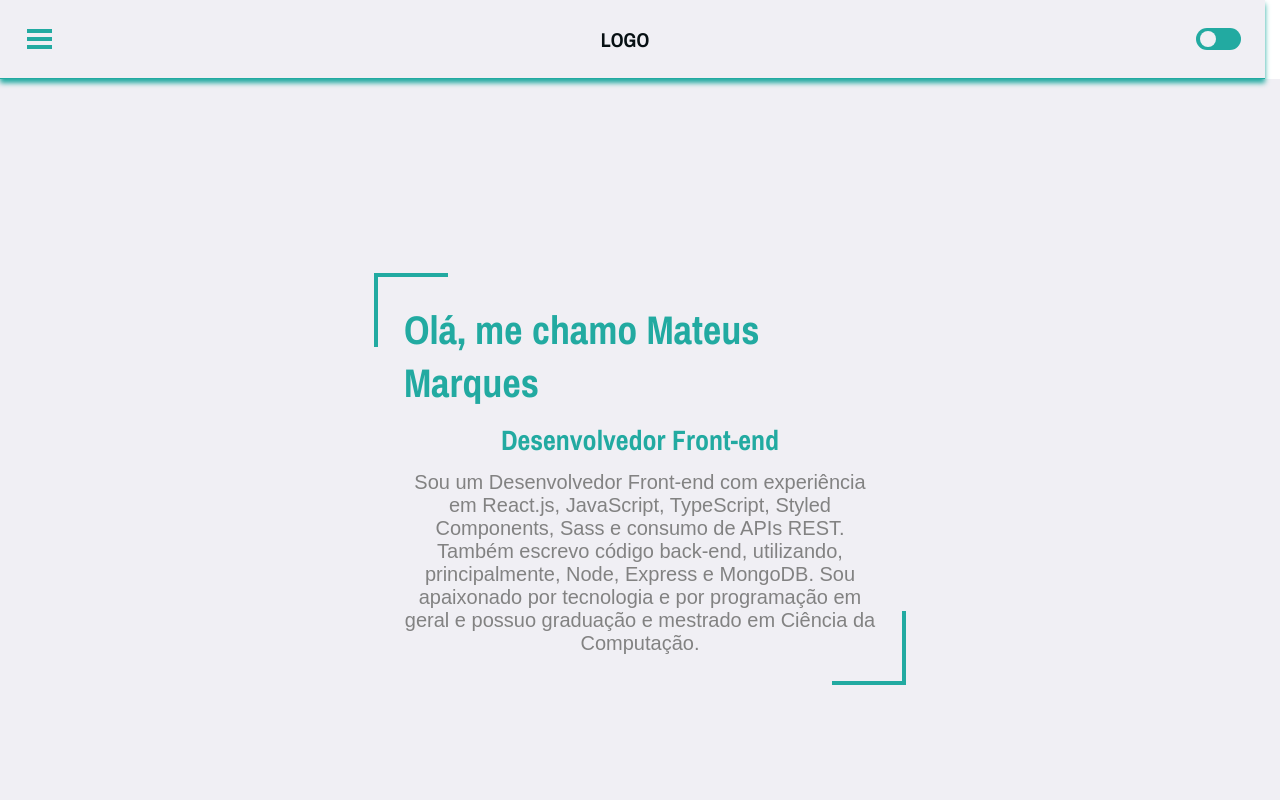
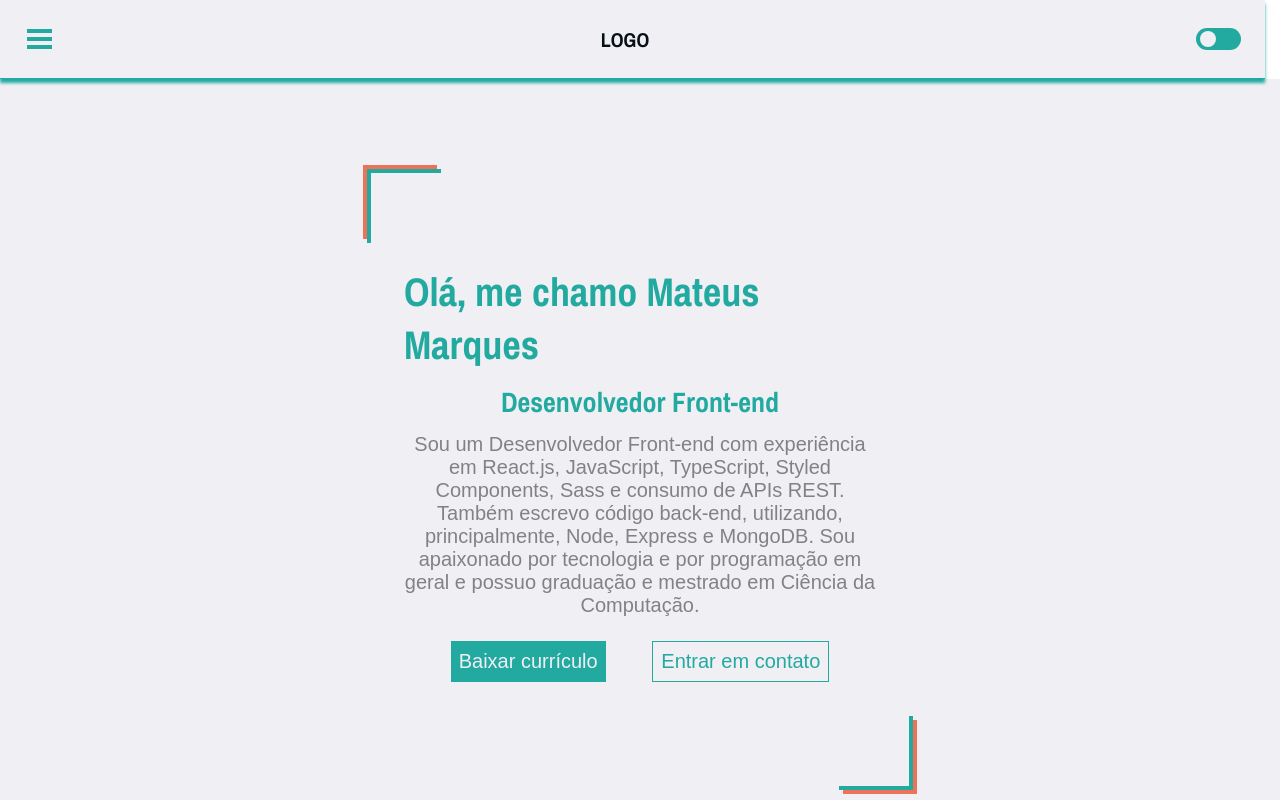
Before and after one commit to mahteusz/Portfolio, a React (Vite) app: page / in a window 1280 px wide. Built offline with nearby package versions, Linux system fonts and the light colour scheme; a web font is replaced by a local one.

Commit message:
FEAT: adding buttons to Main and secondary colors

```diff
--- a/src/Components/Header/styles.scss
+++ b/src/Components/Header/styles.scss
@@ -13,7 +13,7 @@ header {
   @include themify(border-bottom-color, primary);
   @include themify(background-color, background);
   @include themify(color, text);
-  box-shadow: 0 0.4rem 0.5rem #{map-get($dark, primary)},
+  box-shadow: 0 0.4rem 0.3rem #{map-get($dark, primary)},
 };
 
 
--- a/src/Components/Main/index.tsx
+++ b/src/Components/Main/index.tsx
@@ -20,7 +20,7 @@ const Main = () => {
   }, [introTyping.finished])
 
   useEffect(() => {
-    if(devTyping.finished)
+    if (devTyping.finished)
       setShowContent(true)
 
   }, [devTyping.finished])
@@ -36,6 +36,14 @@ const Main = () => {
           principalmente, Node, Express e MongoDB. Sou apaixonado por tecnologia e por programação
           em geral e possuo graduação e mestrado em Ciência da Computação.
         </span>
+        <div className={`content-container__actions ${themeData.theme}`}>
+          <button className={`content-container__button content-container__button--contained ${themeData.theme}`}>
+            Baixar currículo
+          </button>
+          <button className={`content-container__button content-container__button--outlined ${themeData.theme}`}>
+            Entrar em contato
+          </button>
+        </div>
       </div>
     </main>
   )
--- a/src/Components/Main/styles.scss
+++ b/src/Components/Main/styles.scss
@@ -1,4 +1,5 @@
 @import '../../Styles/mixins.scss';
+@import '../../Styles/variables.scss';
 
 main {
   width: 100vw;
@@ -14,7 +15,6 @@ main {
   flex-direction: column;
   align-items: center;
   justify-content: center;
-  position: relative;
   width: 40%;
   @include themify(color, text);
   @include spacify(gap, small);
@@ -22,25 +22,28 @@ main {
   @include themify-pseudo-element(before, border-color, primary);
   @include themify-pseudo-element(after, border-color, primary);
 
-  &::before, &::after {
-    position: absolute;
+  &::before,
+  &::after {
     content: "";
     width: 7rem;
     height: 7rem;
+    position: relative;
   };
 
   &::before {
     top: -1rem;
-    left: -1rem;
+    left: -50%;
     border-top: 0.4rem solid;
-    border-left: 0.4rem solid ;
+    border-left: 0.4rem solid;
+    box-shadow: -0.4rem -0.4rem #{map-get($dark, secondary)};
   }
 
   &::after {
     bottom: -1rem;
-    right: -1rem;
+    right: -50%;
     border-bottom: 0.4rem solid;
     border-right: 0.4rem solid;
+    box-shadow: 0.4rem 0.4rem #{map-get($dark, secondary)};
   }
 
   &__title {
@@ -65,4 +68,44 @@ main {
   &__content.visible {
     opacity: 1;
   }
+
+  &__actions {
+    display: flex;
+    width: 100%;
+    justify-content: space-evenly;
+    @include spacify(margin, small);
+  }
+
+  &__button {
+    @include spacify(padding, x-small);
+    @include fontify(secondary, 400, medium);
+    border: 0;
+    transition: transform 0.5s ease, box-shadow 0.5s ease;
+
+    &:hover {
+      transform: scale(1.05);
+      cursor: pointer;
+    }
+
+    &--contained {
+      @include themify(background-color, primary);
+      @include themify(color, background);
+
+      &:hover {
+        box-shadow: 0.5rem 0.5rem #{map-get($dark, secondary)};
+        @include themify(box-shadow, primary);
+      }
+    }
+
+    &--outlined {
+      border: 1px solid;
+      @include themify(border-color, primary);
+      @include themify(background-color, background);
+      @include themify(color, primary);
+
+      &:hover {
+        box-shadow: 0.5rem 0.5rem #{map-get($dark, primary)};
+      }
+    }
+  }
 }
--- a/src/Styles/variables.scss
+++ b/src/Styles/variables.scss
@@ -21,6 +21,7 @@ $fonts-sizes: (
 
 $dark: (
   primary: #22AAA1,
+  secondary: #EC7357,
   background: #071013,
   text: #F0EFF4,
   grey: #999999
@@ -28,6 +29,7 @@ $dark: (
 
 $light: (
   primary: #22AAA1,
+  secondary: #EC7357,
   background: #F0EFF4,
   text: #071013,
   grey: #828282
```
